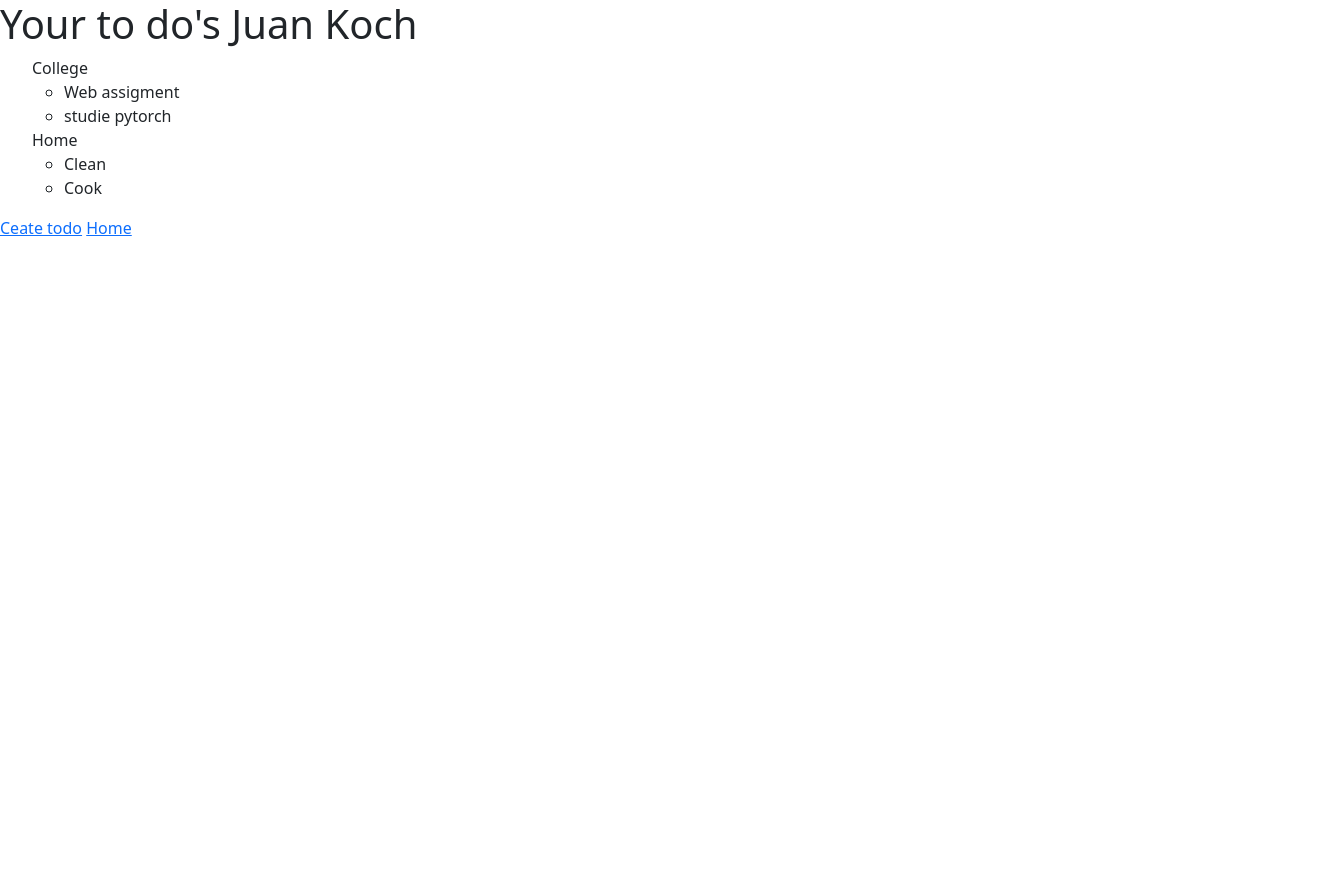
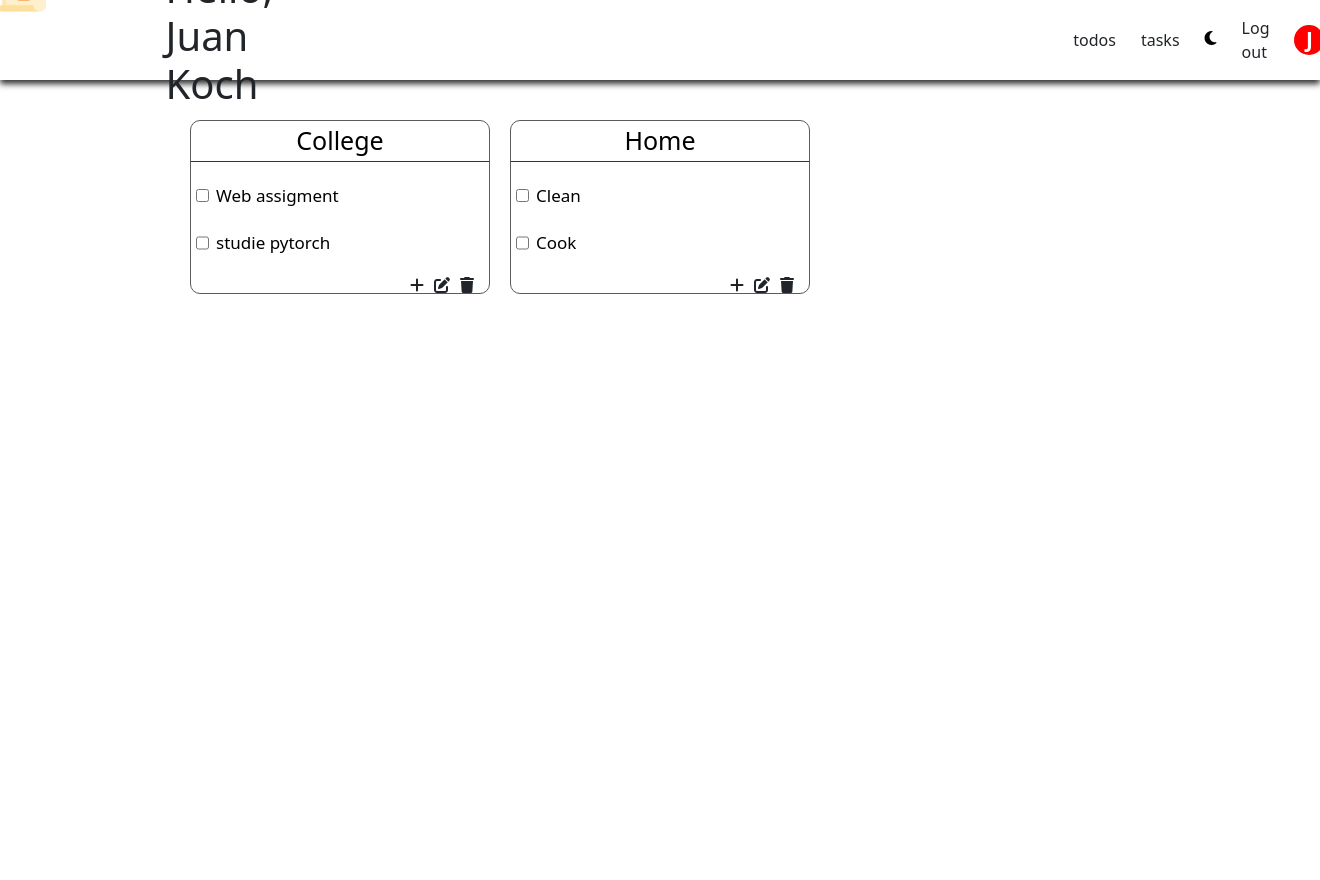
Before and after one commit to KochP1/FLASK-TODO, a Flask app: page /todos/ in a window 1320 px wide. Before the commit the page ends 236 px from the top, so only its background shows below. Run offline with Flask 3, Linux system fonts and the light colour scheme; a user stored in the database is signed in; data comes from the database, SQL or seed files in the repository.

Commit message:
Creating UI to display the lists

```diff
--- a/blueprintapp/app.py
+++ b/blueprintapp/app.py
@@ -20,13 +20,11 @@ def create_app():
         return Person.query.get(pid)
 
     # import and register all blueprints
-    from blueprintapp.blueprints.core.routes import core
     from blueprintapp.blueprints.todos.routes import todos
     from blueprintapp.blueprints.people.routes import people
 
-    app.register_blueprint(core, url_prefix='/')
+    app.register_blueprint(people, url_prefix='/')
     app.register_blueprint(todos, url_prefix='/todos')
-    app.register_blueprint(people, url_prefix='/people')
 
     migrate = Migrate(app, db)
 
--- a/blueprintapp/blueprints/people/routes.py
+++ b/blueprintapp/blueprints/people/routes.py
@@ -18,7 +18,7 @@ def index():
         user = Person.query.filter_by(email = email).first()
         if bcrypt.check_password_hash(user.password, password):
             login_user(user)
-            return render_template('core/index.html')
+            return redirect(url_for('todos.index'))
         else:
             return render_template('people/index.html', message='Credenciales invalidas')
 
--- a/blueprintapp/blueprints/todos/routes.py
+++ b/blueprintapp/blueprints/todos/routes.py
@@ -7,14 +7,14 @@ from blueprintapp.blueprints.todos.models import Todo, Topic
 todos = Blueprint('todos', __name__, template_folder='templates')
 
 
-@todos.route('/', methods = ['GET', 'POST'])
+@todos.route('/')
 def index():
-    if request.method == 'GET':
-        userId = current_user.pid
-        topics = Topic.query.filter(Topic.pid == userId).all()
-        topId = Topic.topId
-        todos = Todo.query.filter(Todo.topId == topId).all()
-        return render_template('todos/index.html', topics = topics, todos = todos)
+    userId = current_user.pid
+    topics = Topic.query.filter(Topic.pid == userId).all()
+    topId = Topic.topId
+    todos = Todo.query.filter(Todo.topId == topId).all()
+    print(f'Hello , {topics}: {todos}')
+    return render_template('todos/index.html', topics = topics, todos = todos)
 
 @todos.route('/create', methods = ['GET', 'POST'])
 def create():
--- a/blueprintapp/blueprints/todos/templates/todos/index.html
+++ b/blueprintapp/blueprints/todos/templates/todos/index.html
@@ -1,22 +1,48 @@
 {% extends 'base.html' %}
-{% block title %} Todos {% endblock %}
+{% block title %} To dos {% endblock %}
 
 {% block content %}
-    <h1>Your to do's {{current_user.name}} {{current_user.lastName}}</h1>
-    <ul>
+    <header class="todos-header">
+        <nav class="todos-nav">
+                <div class="logo">
+                    <a href="{{url_for('todos.index')}}" class="nav-link">
+                        <img src="../../../../img/to-do-list.png" alt="Todo logo" class="img-logo">
+                    </a>
+                    <h1>Hello, {{current_user.name}} {{current_user.lastName}}</h1>
+                </div>
+            <ul class="nav-list">
+                <li class="nav-item"><a href="#" class="nav-link">todos</a></li>
+                <li class="nav-item"><a href="#" class="nav-link">tasks</a></li>
+                <li class="nav-item switch">
+                    <a class="toggle-theme" id="darkModeToggle" role="button">
+                        <i class="fas mb-2 mr-1 fa-moon theme-icon"></i>
+                    </a>
+                <li class="nav-item"><a href="{{url_for('people.logout')}}" class="nav-link">Log out</a></li>
+                <li class="nav-item"><a href="#" class="nav-link">
+                    <div class="user_container">{{current_user.name[0]}}</div>
+                </a></li>
+            </ul>
+        </nav>
+    </header>
+
+    <div class="main-wrapper">
             {% for topic in topics%}
-            <div>
-                {{topic.name}}
+                <div class="todo__container">
+                    <input type="text" name="topic" class="list-input topic-input" value="{{topic.name}}">
                     {% for todo in todos %}
                         {% if topic.topId == todo.topId %}
-                        <ul>
-                            <li>{{todo.description}}</li>
-                        </ul>
+                            <div class="check-container">
+                                <input type="checkbox" class="checkbox">
+                                <input type="text" name="todo" class="list-input" value="{{todo.description}}">
+                            </div>
                         {% endif %}
                     {% endfor %}
+                    <div class="todo-options">
+                        <i class="fa-solid fa-plus"></i>
+                        <i class="fa-solid fa-pen-to-square"></i>
+                        <i class="fa-solid fa-trash"></i>
+                    </div>
                 </div>
             {% endfor %}
-    </ul>
-    <a href="{{url_for('todos.create')}}">Ceate todo</a>
-    <a href="{{url_for('core.index')}}">Home</a>
+    </div>
 {% endblock %}
--- a/blueprintapp/static/styles.css
+++ b/blueprintapp/static/styles.css
@@ -1,6 +1,6 @@
 body{
     margin: 0;
-    font-family: sans-serif;
+    font-family: "Poppins", sans-serif;
 }
 
 *{
@@ -47,3 +47,119 @@ h1{
 .alert-message{
     color: red;
 }
+
+/* TODOS */
+
+.todos-nav{
+    height: 10vh;
+    display: flex;
+    justify-content: center;
+    align-items: center;
+    gap: 800px;
+    box-shadow: 0px 4px 6px #333;
+}
+
+.nav-list{
+    display: flex;
+    align-items: center;
+    gap: 25px;
+    list-style: none;
+    padding: 0;
+    margin: 0;
+}
+
+.logo{
+    display: flex;
+    gap: 120px;
+}
+
+.user_container{
+    display: flex;
+    justify-content: center;
+    align-items: center;
+    width: 30px;
+    height: 30px;
+    background-color: red;
+    color: #fff;
+    border-radius: 100%;
+    font-weight: bold;
+    font-size: 1.3rem;
+}
+
+.img-logo{
+    width: 50px;
+    height: 50px;
+}
+
+.nav-link:hover{
+    color: #08568a !important;
+}
+
+.fa-moon{
+    color: #000;
+}
+
+.main-wrapper{
+    display: grid;
+    grid-template-columns: repeat(3, 300px) !important;
+    grid-template-rows: repeat(3, max-content) !important;
+    justify-content: center;
+    width: 100vw;
+    height: 100vh;
+    gap: 20px;
+}
+
+.todo__container{
+    display: flex;
+    flex-direction: column;
+    gap: 20px;
+    height: max-content;
+    border-radius: 10px;
+    border: 1px solid #5c5a5a;
+    margin-top: 40px;
+}
+
+.check-container{
+    display: flex;
+    gap: 5px;
+}
+
+.checkbox{
+    margin-left: 5px;
+}
+
+.list-input {
+    border: none;
+    background-color: transparent;
+    font-size: 17px;
+}
+
+.list-input:focus {
+    border: none;
+    outline: none;
+}
+
+.topic-input{
+    font-size: 25px !important;
+    text-align: center;
+    border-bottom: 1px solid #333 !important;
+}
+
+.topic-input:focus{
+    border-bottom: 1px solid #333 !important;
+}
+
+.todo-options{
+    display: flex;
+    gap: 10px;
+    width: 100%;
+    justify-content: end;
+}
+
+.todo-options i:hover {
+    cursor: pointer;
+}
+
+.fa-trash{
+    margin-right: 15px;
+}
--- a/blueprintapp/templates/base.html
+++ b/blueprintapp/templates/base.html
@@ -6,6 +6,10 @@
     <link rel="stylesheet" href="../styles.css">
     <link href="https://cdn.jsdelivr.net/npm/bootstrap@5.3.3/dist/css/bootstrap.min.css" rel="stylesheet" integrity="sha384-QWTKZyjpPEjISv5WaRU9OFeRpok6YctnYmDr5pNlyT2bRjXh0JMhjY6hW+ALEwIH" crossorigin="anonymous">
     <script src="https://cdn.jsdelivr.net/npm/bootstrap@5.3.3/dist/js/bootstrap.bundle.min.js" integrity="sha384-YvpcrYf0tY3lHB60NNkmXc5s9fDVZLESaAA55NDzOxhy9GkcIdslK1eN7N6jIeHz" crossorigin="anonymous"></script>
+    <link rel="stylesheet" href="https://cdnjs.cloudflare.com/ajax/libs/font-awesome/6.7.2/css/all.min.css" integrity="sha512-Evv84Mr4kqVGRNSgIGL/F/aIDqQb7xQ2vcrdIwxfjThSH8CSR7PBEakCr51Ck+w+/U6swU2Im1vVX0SVk9ABhg==" crossorigin="anonymous" referrerpolicy="no-referrer" />
+    <link rel="preconnect" href="https://fonts.googleapis.com">
+    <link rel="preconnect" href="https://fonts.gstatic.com" crossorigin>
+    <link href="https://fonts.googleapis.com/css2?family=Poppins:ital,wght@0,100;0,200;0,300;0,400;0,500;0,600;0,700;0,800;0,900;1,100;1,200;1,300;1,400;1,500;1,600;1,700;1,800;1,900&display=swap" rel="stylesheet">
     <title>{% block title %} Default {% endblock %}</title>
 </head>
 <body>
```
Also changed, not shown: blueprintapp/blueprints/core/routes.py (deleted, +0 -7 lines), blueprintapp/blueprints/core/templates/core/index.html (deleted, +0 -10 lines), blueprintapp/blueprints/core/__init__.py (deleted), blueprintapp/static/img/to-do-list.png (added). Lines whose indentation alone changed are shown as unchanged.
